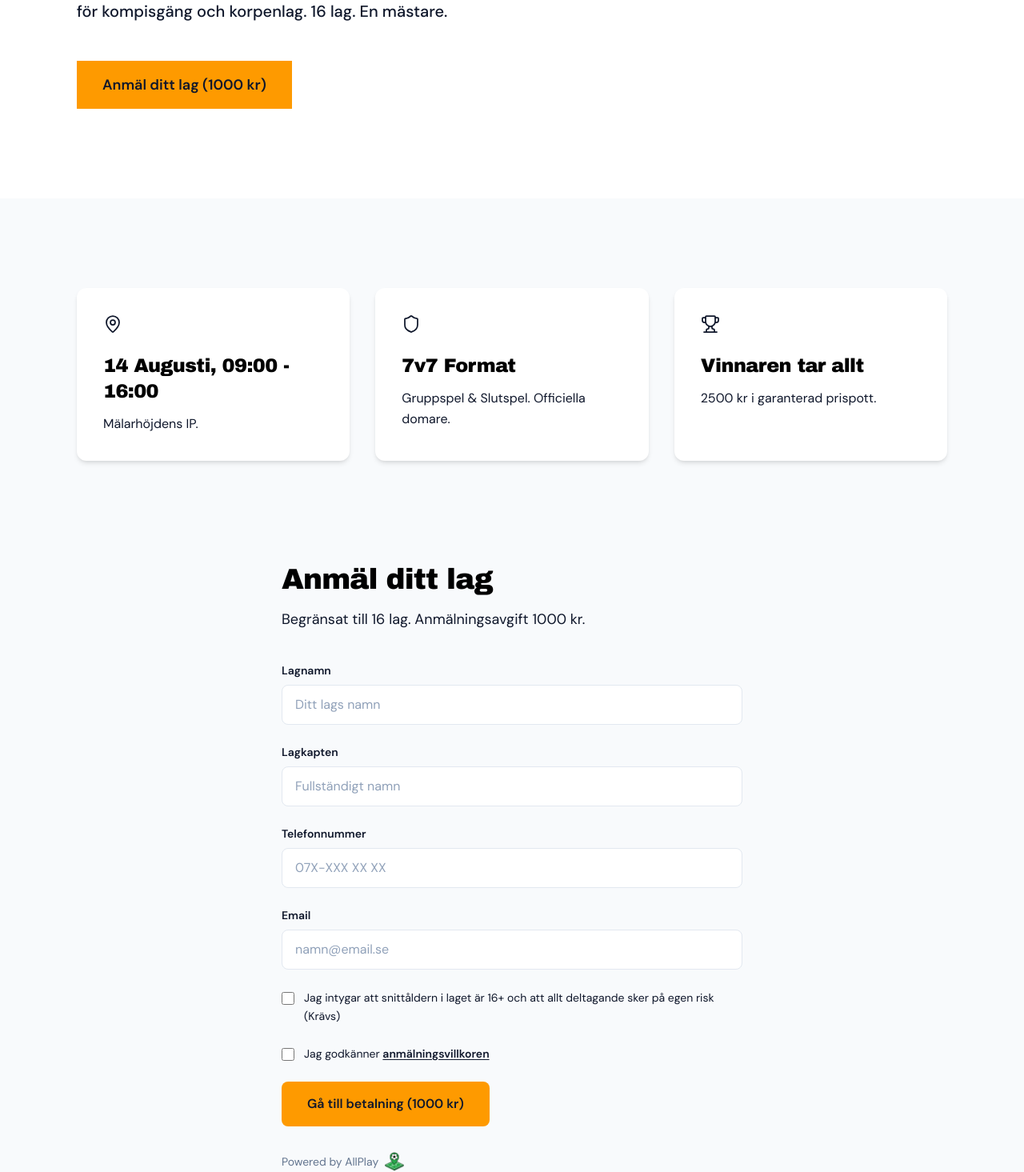
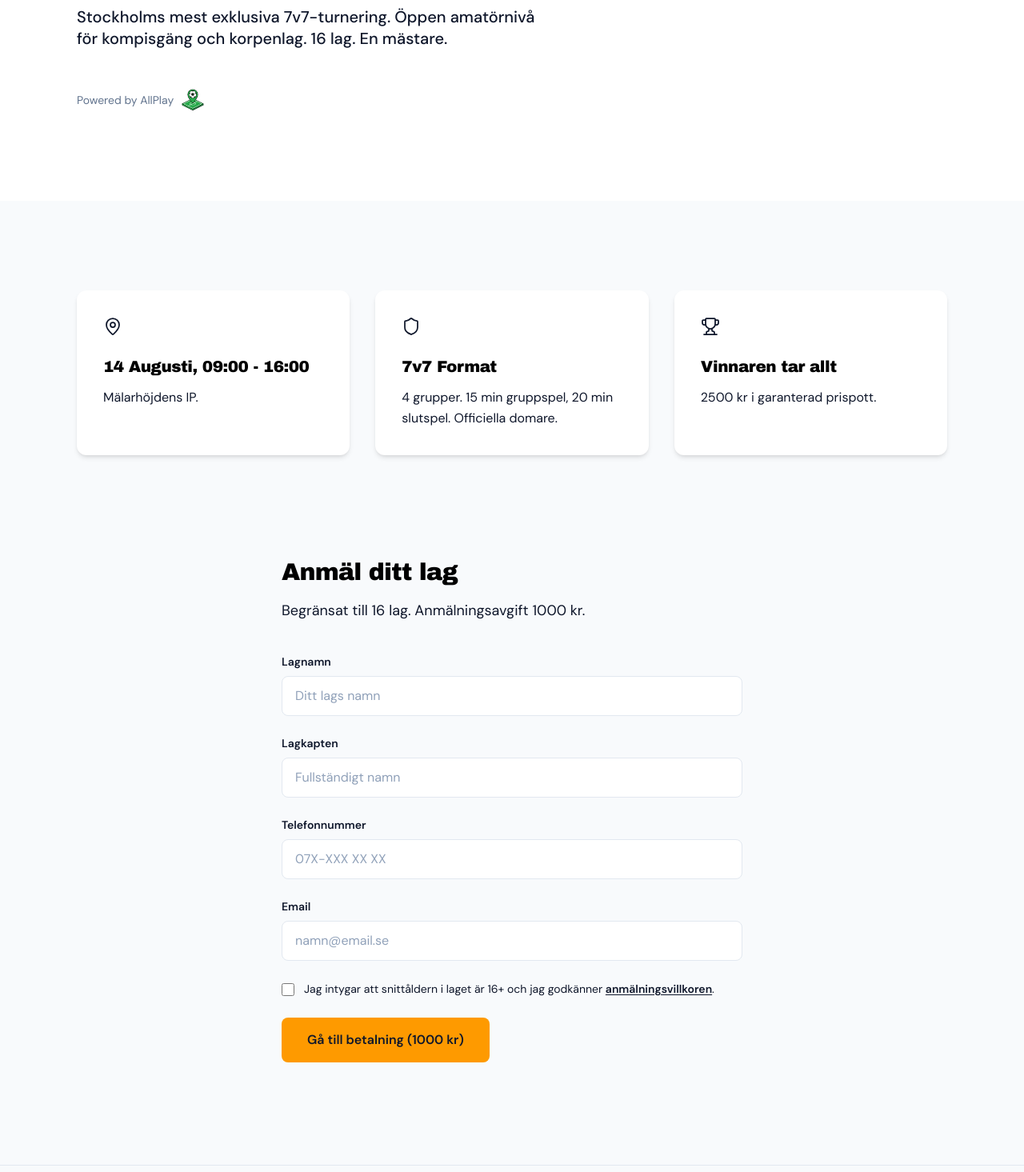
Before and after one commit to valterwiklund17/sthlm-seven, a React (Vite) app: page / in a window 1280 px wide. Shown: the part 391-1856 px from the top of the page at 80% size. Built offline with nearby package versions, Linux system fonts and the light colour scheme.

Commit message:
Add automated confirmation email with Resend

```diff
--- a/src/components/Hero.tsx
+++ b/src/components/Hero.tsx
@@ -2,19 +2,21 @@ export function Hero() {
   return (
     <section className="bg-white">
       <div className="mx-auto max-w-6xl px-6 pb-20 pt-24 md:px-8 md:pb-28 md:pt-32 lg:pt-40">
-        <h1 className="font-display text-5xl leading-[0.95] tracking-tight text-black sm:text-6xl md:text-7xl lg:text-8xl">
+        <h1 className="font-display text-6xl leading-[0.92] tracking-tight text-black sm:text-7xl md:text-8xl lg:text-9xl">
           Sthlm Seven.
         </h1>
         <p className="mt-6 max-w-xl text-lg font-medium leading-snug text-slate-900 md:mt-8 md:text-xl">
           Stockholms mest exklusiva 7v7-turnering. Öppen amatörnivå för
           kompisgäng och korpenlag. 16 lag. En mästare.
         </p>
-        <a
-          href="#anmalan"
-          className="mt-10 inline-block bg-amber-500 px-8 py-4 text-base font-semibold text-slate-900 transition-opacity hover:opacity-90 md:mt-12 md:text-lg"
-        >
-          Anmäl ditt lag (1000&nbsp;kr)
-        </a>
+        <div className="mt-10 flex max-w-xl items-center justify-center gap-2.5 text-sm text-slate-500 md:mt-12 md:justify-start">
+          <span>Powered by AllPlay</span>
+          <img
+            src="/allplay-logo.png"
+            alt="AllPlay"
+            className="h-7 w-auto object-contain"
+          />
+        </div>
       </div>
     </section>
   )
--- a/src/components/InfoGrid.tsx
+++ b/src/components/InfoGrid.tsx
@@ -15,7 +15,7 @@ const cards: InfoCard[] = [
   {
     icon: Shield,
     title: '7v7 Format',
-    description: 'Gruppspel & Slutspel. Officiella domare.',
+    description: '4 grupper. 15 min gruppspel, 20 min slutspel. Officiella domare.',
   },
   {
     icon: Trophy,
@@ -38,7 +38,7 @@ export function InfoGrid() {
               strokeWidth={1.75}
               aria-hidden
             />
-            <h2 className="font-display text-xl tracking-tight text-black md:text-2xl">
+            <h2 className="font-display text-lg tracking-tight text-black md:text-xl">
               {title}
             </h2>
             <p className="mt-3 text-base leading-relaxed text-slate-900">
--- a/src/components/Navbar.tsx
+++ b/src/components/Navbar.tsx
@@ -10,7 +10,7 @@ export function Navbar({ hideCta = false }: NavbarProps) {
           <img
             src="/sthlmsevenlogo.jpg"
             alt="STHLM SEVEN"
-            className="h-12 w-auto object-contain md:h-14"
+            className="h-14 w-auto object-contain md:h-16"
           />
         </a>
         {!hideCta && (
--- a/src/components/RegistrationSection.tsx
+++ b/src/components/RegistrationSection.tsx
@@ -18,7 +18,6 @@ type FieldErrors = {
   captain?: string
   phone?: string
   email?: string
-  ageVerified?: string
   termsAccepted?: string
 }
 
@@ -27,7 +26,6 @@ export function RegistrationSection() {
   const [captain, setCaptain] = useState('')
   const [phone, setPhone] = useState('')
   const [email, setEmail] = useState('')
-  const [ageVerified, setAgeVerified] = useState(false)
   const [termsAccepted, setTermsAccepted] = useState(false)
   const [isTermsOpen, setIsTermsOpen] = useState(false)
   const [isSubmitting, setIsSubmitting] = useState(false)
@@ -59,7 +57,6 @@ export function RegistrationSection() {
     if (!captain.trim()) nextErrors.captain = REQUIRED_FIELD_MSG
     if (!phone.trim()) nextErrors.phone = REQUIRED_FIELD_MSG
     if (!email.trim()) nextErrors.email = REQUIRED_FIELD_MSG
-    if (!ageVerified) nextErrors.ageVerified = CHECKBOX_MSG
     if (!termsAccepted) nextErrors.termsAccepted = CHECKBOX_MSG
 
     setFieldErrors(nextErrors)
@@ -106,7 +103,7 @@ export function RegistrationSection() {
   return (
     <section id="anmalan" className="px-6 pb-24 pt-8 md:px-8 md:pb-32 md:pt-12">
       <div className="mx-auto max-w-xl">
-        <h2 className="font-display text-3xl tracking-tight text-black md:text-4xl">
+        <h2 className="font-display text-2xl tracking-tight text-black md:text-3xl">
           Anmäl ditt lag
         </h2>
         <p className="mt-4 text-base text-slate-900 md:text-lg">
@@ -238,38 +235,6 @@ export function RegistrationSection() {
           <div>
             <label className="flex cursor-pointer items-start gap-3">
               <input
-                id="age-verification"
-                name="age-verification"
-                type="checkbox"
-                disabled={isSubmitting}
-                checked={ageVerified}
-                onChange={(e) => {
-                  setAgeVerified(e.target.checked)
-                  if (fieldErrors.ageVerified) {
-                    setFieldErrors((prev) => ({
-                      ...prev,
-                      ageVerified: undefined,
-                    }))
-                  }
-                }}
-                aria-invalid={Boolean(fieldErrors.ageVerified)}
-                className="mt-1 h-4 w-4 shrink-0 rounded border-slate-300 text-amber-500 focus:ring-amber-500 disabled:cursor-not-allowed disabled:opacity-60"
-              />
-              <span className="text-sm leading-relaxed text-slate-900">
-                Jag intygar att snittåldern i laget är 16+ och att allt
-                deltagande sker på egen risk (Krävs)
-              </span>
-            </label>
-            {fieldErrors.ageVerified && (
-              <p className="mt-2 text-sm text-red-600">
-                {fieldErrors.ageVerified}
-              </p>
-            )}
-          </div>
-
-          <div>
-            <label className="flex cursor-pointer items-start gap-3">
-              <input
                 id="terms-accepted"
                 name="terms-accepted"
                 type="checkbox"
@@ -288,7 +253,7 @@ export function RegistrationSection() {
                 className="mt-1 h-4 w-4 shrink-0 rounded border-slate-300 text-amber-500 focus:ring-amber-500 disabled:cursor-not-allowed disabled:opacity-60"
               />
               <span className="text-sm leading-relaxed text-slate-900">
-                Jag godkänner{' '}
+                Jag intygar att snittåldern i laget är 16+ och jag godkänner{' '}
                 <button
                   type="button"
                   onClick={(e) => {
@@ -299,6 +264,7 @@ export function RegistrationSection() {
                 >
                   anmälningsvillkoren
                 </button>
+                .
               </span>
             </label>
             {fieldErrors.termsAccepted && (
@@ -315,15 +281,6 @@ export function RegistrationSection() {
           >
             {isSubmitting ? 'Behandlar...' : 'Gå till betalning (1000 kr)'}
           </button>
-
-          <div className="flex items-center gap-2 pt-2 text-sm text-slate-500">
-            <span>Powered by AllPlay</span>
-            <img
-              src="/allplay-logo.png"
-              alt="AllPlay"
-              className="h-6 w-auto object-contain"
-            />
-          </div>
         </form>
       </div>
 
```
